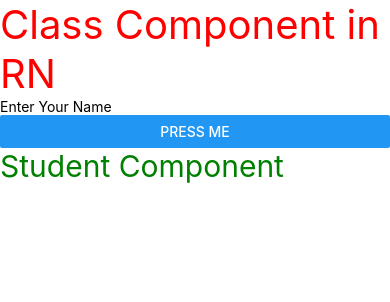
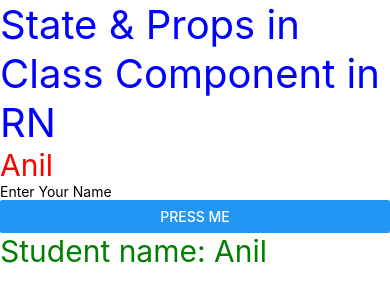
Before and after one commit to Deepakiit17/React-Native, a React Native app: screen / in a window 390 px wide. Shown: the top 302 px of the page. Built offline with nearby package versions, Linux system fonts and the light colour scheme.

Commit message:
state & props in class component

```diff
--- a/App.js
+++ b/App.js
@@ -3,16 +3,29 @@ import {Button, Text, TextInput, View} from 'react-native';
 import Student from './Components/CompanyData';
 
 class App extends Component {
-  fruit = () => {
-    console.warn('Apple');
-  };
+  constructor() {
+    super();
+    this.state = {
+      name: 'Anil',
+    };
+  }
+
+  updateName(val) {
+    this.setState({name: val});
+  }
   render() {
     return (
       <View>
-        <Text style={{fontSize: 40, color: 'red'}}>Class Component in RN</Text>
-        <TextInput placeholder="Enter Your Name" />
-        <Button title="Press Me" onPress={this.fruit} />
-        <Student />
+        <Text style={{fontSize: 40, color: 'blue'}}>
+          State & Props in Class Component in RN
+        </Text>
+        <Text style={{fontSize: 30, color: 'red'}}>{this.state.name}</Text>
+        <TextInput
+          placeholder="Enter Your Name"
+          onChangeText={text => this.updateName(text)}
+        />
+        <Button title="Press Me" />
+        <Student name={this.state.name} />
       </View>
     );
   }
--- a/Components/CompanyData.js
+++ b/Components/CompanyData.js
@@ -3,9 +3,12 @@ import {Button, Text, TextInput, View} from 'react-native';
 
 class Student extends Component {
   render() {
+    // console.warn(this.props);
     return (
       <View>
-        <Text style={{fontSize: 30, color: 'green'}}>Student Component</Text>
+        <Text style={{fontSize: 30, color: 'green'}}>
+          Student name: {this.props.name}
+        </Text>
       </View>
     );
   }
```
